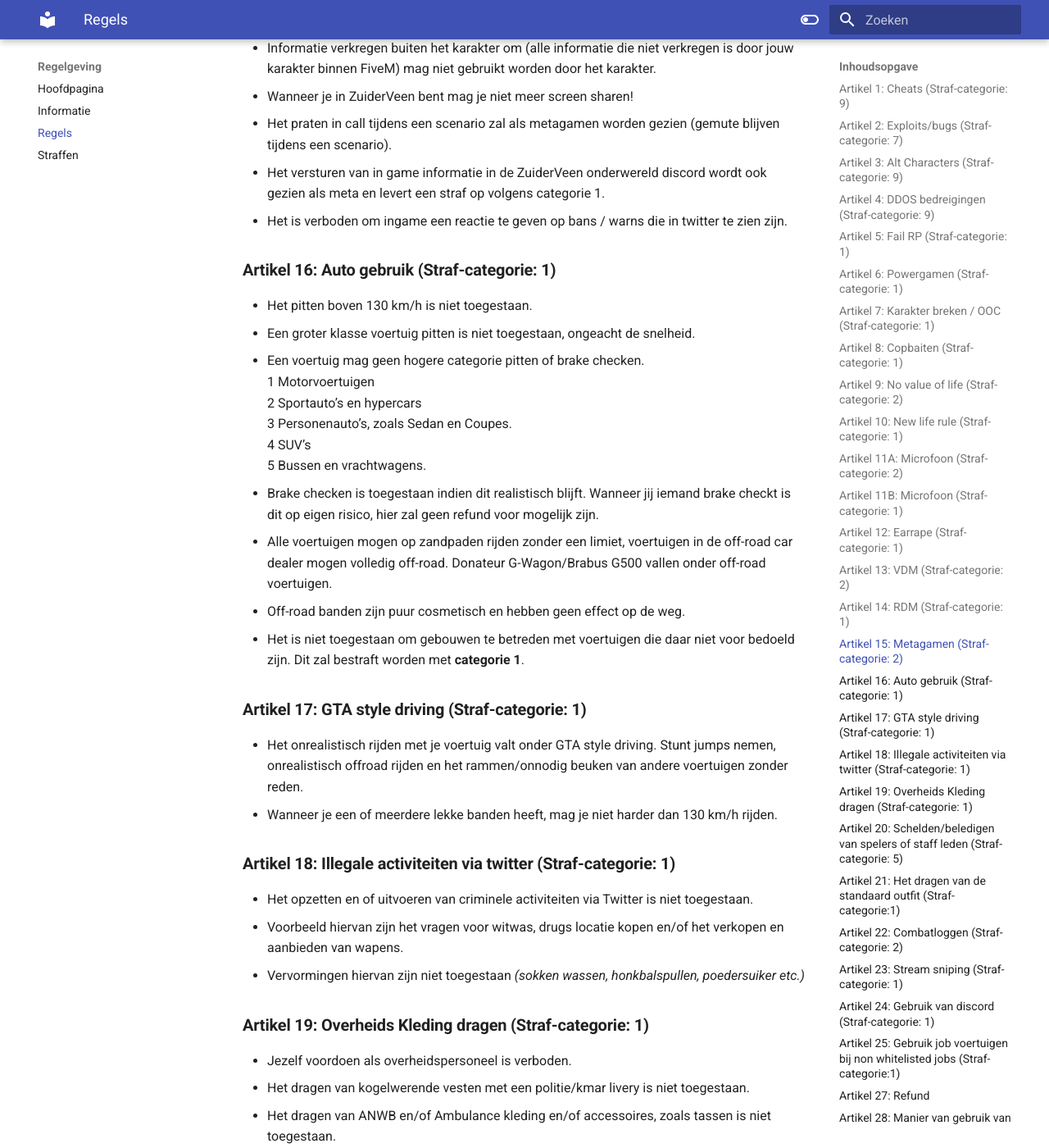
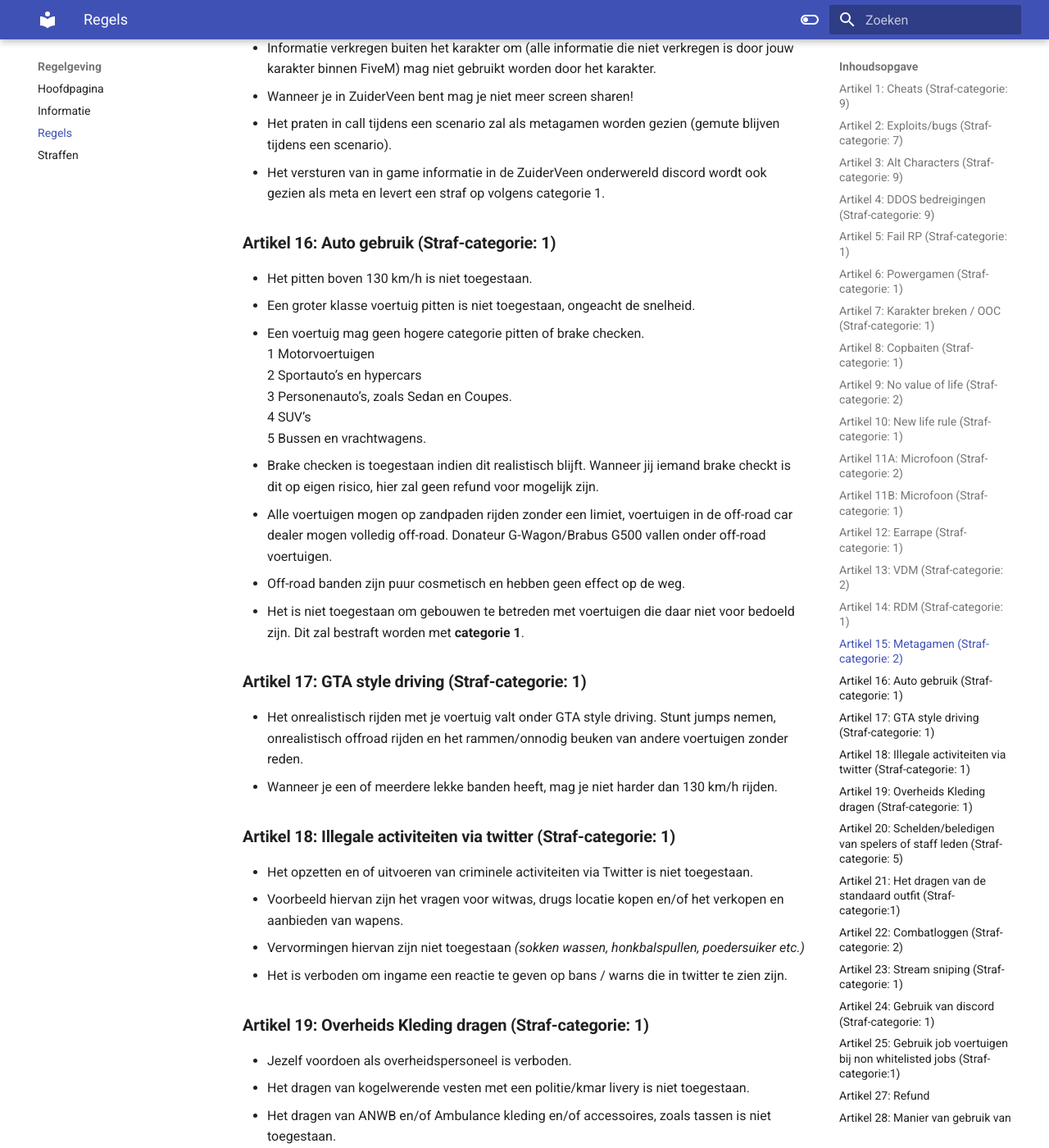
Before and after one commit to ZuiderVeenRP/apv, an MkDocs documentation site: the page built from docs/algemeen.md, in a window 1280 px wide and 1400 px high, scrolled down 4327 px. Shown: the whole window at 82% size. Built offline with MkDocs 1.6.1 and Material for MkDocs 9.7.7, drawn with Linux system fonts in a browser that asks for light colours; comment, search, counter and statistics services are not loaded; some of the changed lines change nothing that is shown.

Commit message:
Update algemeen.md

```diff
--- a/docs/algemeen.md
+++ b/docs/algemeen.md
@@ -108,7 +108,6 @@
    - Wanneer je in ZuiderVeen bent mag je niet meer screen sharen!
    - Het praten in call tijdens een scenario zal als metagamen worden gezien (gemute blijven tijdens een scenario).
    - Het versturen van in game informatie in de ZuiderVeen onderwereld discord wordt ook gezien als meta en levert een straf op volgens categorie 1.</br>
-   - Het is verboden om ingame een reactie te geven op bans / warns die in twitter te zien zijn.</br>
 
 ### **Artikel 16: Auto gebruik** 				**(Straf-categorie: 1)**
    - Het pitten boven 130 km/h is niet toegestaan.
@@ -134,8 +133,8 @@
 ### **Artikel 18: Illegale activiteiten via twitter**		 **(Straf-categorie: 1)**
    - Het opzetten en of uitvoeren van criminele activiteiten via Twitter is niet toegestaan.
    - Voorbeeld hiervan zijn het vragen voor witwas, drugs locatie kopen en/of het verkopen en aanbieden van wapens.
-   - Vervormingen hiervan zijn niet toegestaan _(sokken wassen, honkbalspullen, poedersuiker etc.)_
-</br>
+   - Vervormingen hiervan zijn niet toegestaan _(sokken wassen, honkbalspullen, poedersuiker etc.)_ </br>
+   - Het is verboden om ingame een reactie te geven op bans / warns die in twitter te zien zijn.</br>
 
 ### **Artikel 19: Overheids Kleding dragen**		  **(Straf-categorie: 1)**
    - Jezelf voordoen als overheidspersoneel is verboden.
```
